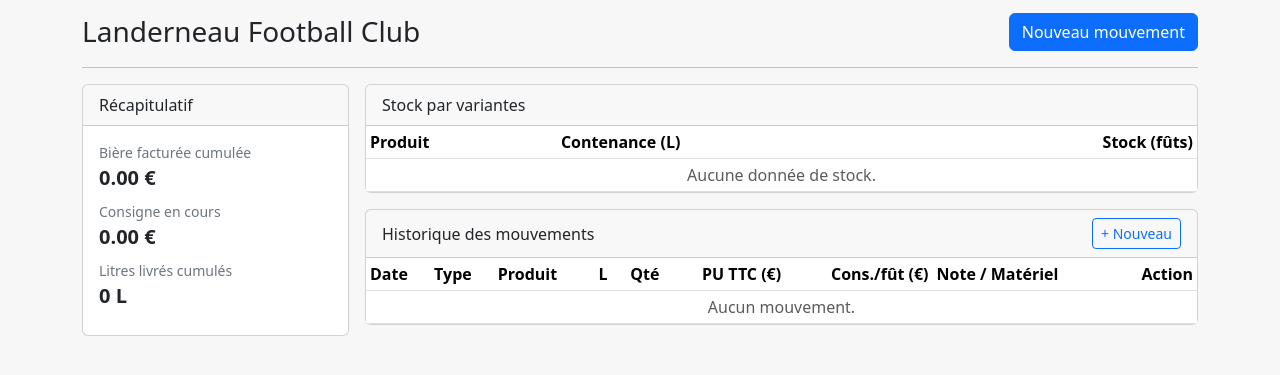
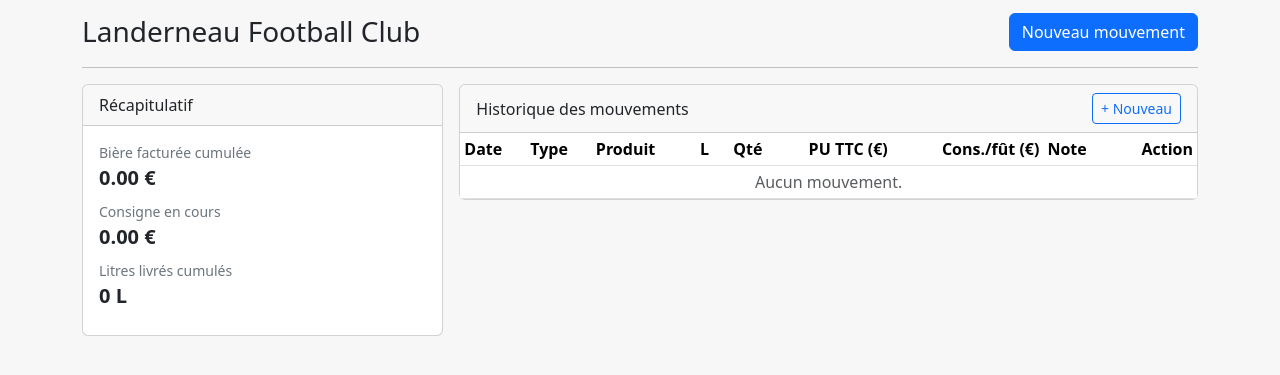
Before and after one commit to lecentrallanderneau-oss/livraison-et-suivi-futs, a Flask app: page /client/1 in a window 1280 px wide. Shown: the part 57-432 px from the top of the page. Run offline with Flask 3, Linux system fonts and the light colour scheme; data comes from the database, SQL or seed files in the repository; data that the repository does not hold is empty.

Commit message:
Update client_detail.html

```diff
--- a/templates/client_detail.html
+++ b/templates/client_detail.html
@@ -3,13 +3,13 @@
 {% block content %}
 <div class="d-flex align-items-center justify-content-between">
   <h1 class="h3 mb-0">{{ client.name }}</h1>
-  <a class="btn btn-primary" href="{{ url_for('movement_new', client_id=client.id) }}">Nouveau mouvement</a>
+  <a class="btn btn-primary" href="{{ url_for('movement_wizard', client_id=client.id) }}">Nouveau mouvement</a>
 </div>
 <hr>
 
 <div class="row g-3">
   <!-- Colonne récap -->
-  <div class="col-md-3">
+  <div class="col-md-4">
     <div class="card mb-3">
       <div class="card-header">Récapitulatif</div>
       <div class="card-body">
@@ -27,56 +27,14 @@
         </div>
       </div>
     </div>
-
-    {% if equipment_totals is defined %}
-    <div class="card">
-      <div class="card-header">Matériel prêté (totaux)</div>
-      <div class="card-body">
-        <ul class="list-unstyled mb-0">
-          <li>Tireuse : <strong>{{ equipment_totals.tireuse or 0 }}</strong></li>
-          <li>CO₂ : <strong>{{ equipment_totals.co2 or 0 }}</strong></li>
-          <li>Comptoir : <strong>{{ equipment_totals.comptoir or 0 }}</strong></li>
-          <li>Tonnelle : <strong>{{ equipment_totals.tonnelle or 0 }}</strong></li>
-        </ul>
-      </div>
-    </div>
-    {% endif %}
   </div>
 
   <!-- Colonne principale -->
-  <div class="col-md-9">
-    <div class="card mb-3">
-      <div class="card-header">Stock par variantes</div>
-      <div class="card-body p-0">
-        <table class="table table-sm mb-0 align-middle">
-          <thead>
-            <tr>
-              <th>Produit</th>
-              <th>Contenance (L)</th>
-              <th class="text-end">Stock (fûts)</th>
-            </tr>
-          </thead>
-          <tbody>
-            {% if stock_rows is defined and stock_rows %}
-              {% for r in stock_rows %}
-                <tr>
-                  <td>{{ r.product }}</td>
-                  <td>{{ r.size_l }}</td>
-                  <td class="text-end">{{ r.stock }}</td>
-                </tr>
-              {% endfor %}
-            {% else %}
-              <tr><td colspan="3" class="text-center text-muted">Aucune donnée de stock.</td></tr>
-            {% endif %}
-          </tbody>
-        </table>
-      </div>
-    </div>
-
+  <div class="col-md-8">
     <div class="card">
       <div class="card-header d-flex align-items-center justify-content-between">
         <span>Historique des mouvements</span>
-        <a class="btn btn-sm btn-outline-primary" href="{{ url_for('movement_new', client_id=client.id) }}">+ Nouveau</a>
+        <a class="btn btn-sm btn-outline-primary" href="{{ url_for('movement_wizard', client_id=client.id) }}">+ Nouveau</a>
       </div>
       <div class="card-body p-0">
         <table class="table table-sm mb-0 align-middle">
@@ -89,7 +47,7 @@
               <th class="text-end">Qté</th>
               <th class="text-end">PU TTC (€)</th>
               <th class="text-end">Cons./fût (€)</th>
-              <th>Note / Matériel</th>
+              <th>Note</th>
               <th class="text-end">Action</th>
             </tr>
           </thead>
@@ -102,7 +60,7 @@
                 <td class="text-end">{{ m.variant.size_l }}</td>
                 <td class="text-end">{{ m.qty }}</td>
                 <td class="text-end">{{ m.unit_price_ttc is not none and ('%.2f'|format(m.unit_price_ttc)) or '—' }}</td>
-                <td class="text-end">{{ m.deposit_per_keg and ('%.2f'|format(m.deposit_per_keg)) or '—' }}</td>
+                <td class="text-end">{{ m.deposit_per_keg is not none and ('%.2f'|format(m.deposit_per_keg)) or '—' }}</td>
                 <td>{{ m.notes or '—' }}</td>
                 <td class="text-end">
                   <a class="btn btn-sm btn-outline-danger" href="{{ url_for('movement_confirm_delete', movement_id=m.id) }}">Supprimer</a>
```
